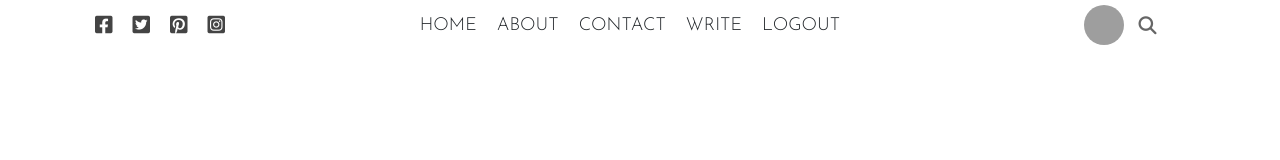
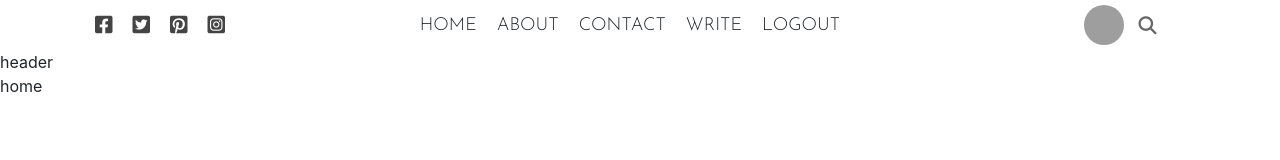
Before and after one commit to italeenamk/react-blog, a React (Create React App) app: page / in a window 1280 px wide. Shown: the top 160 px of the page. Built offline with nearby package versions, Linux system fonts and the light colour scheme; grey boxes are pictures that could not be loaded.

Commit message:
creating header section

```diff
--- a/src/App.js
+++ b/src/App.js
@@ -1,10 +1,13 @@
 import Topbar from "./topbar/Topbar";
+import Header from "./header/Header";
+import Home from "./pages/home/Home";
 
 
 function App() {
   return (
       <>
           <Topbar/>
+          <Home/>
       </>
   );
 }
--- /dev/null
+++ b/src/pages/home/Home.jsx
@@ -0,0 +1,15 @@
+import './home.css';
+import Header from "../../header/Header";
+
+const Home = () => {
+  return(
+      <>
+          <div className="home">
+              <Header/>
+              home
+          </div>
+      </>
+  )
+}
+
+export default Home;
```
Also changed, not shown: src/pages/home/home.css (added).
